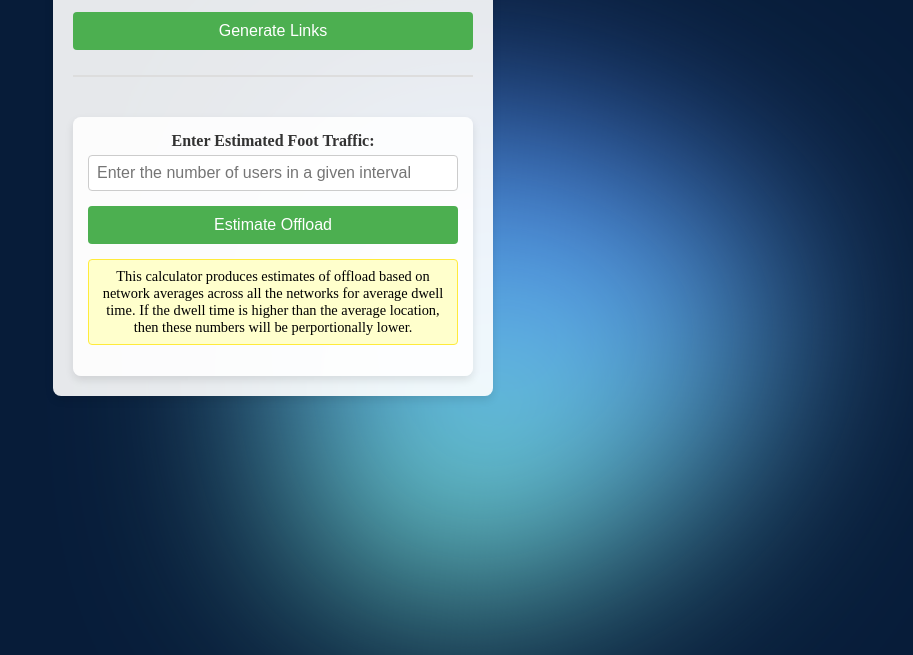
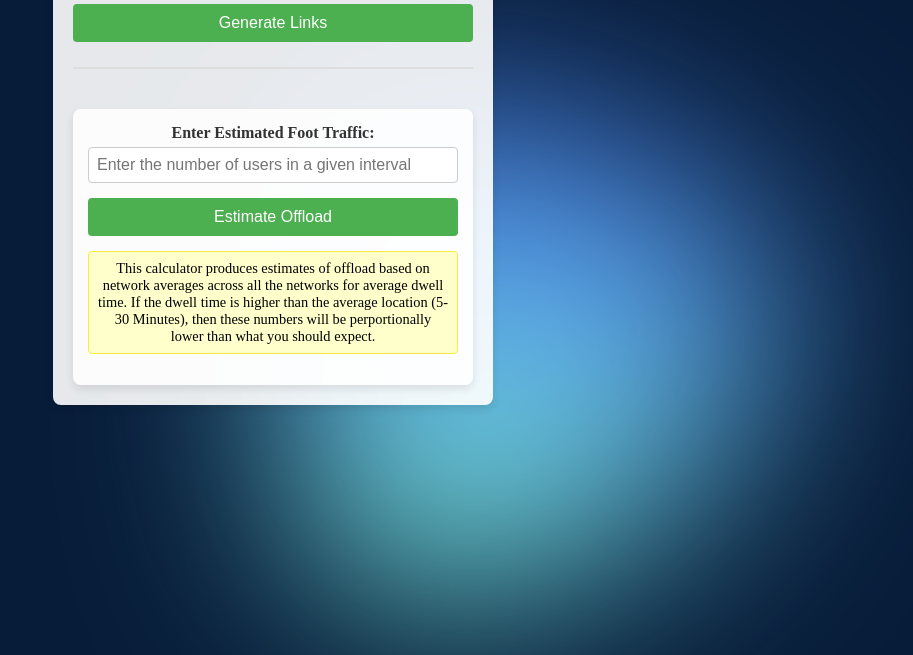
Before and after one commit to WayFi-Wireless/location-search-tool, a plain HTML site: page index.html in a window 1280 px wide. Shown: the part 295-950 px from the top of the page, without its empty margins (367-1280 px from the left). Drawn offline with Linux system fonts and the light colour scheme.

Commit message:
Update index.html

```diff
--- a/index.html
+++ b/index.html
@@ -364,7 +364,7 @@
             <input type="number" id="foot-traffic" placeholder="Enter the number of users in a given interval" min="0" />
             <button onclick="calculateOffload()">Estimate Offload</button>
             <div class="tooltip" style="display: block;">
-            This calculator produces estimates of offload based on network averages across all the networks for average dwell time. If the dwell time is higher than the average location, then these numbers will be perportionally lower.
+            This calculator produces estimates of offload based on network averages across all the networks for average dwell time. If the dwell time is higher than the average location (5-30 Minutes), then these numbers will be perportionally lower than what you should expect.
             </div>
             <p id="offload-result"></p>
         </div>
```
